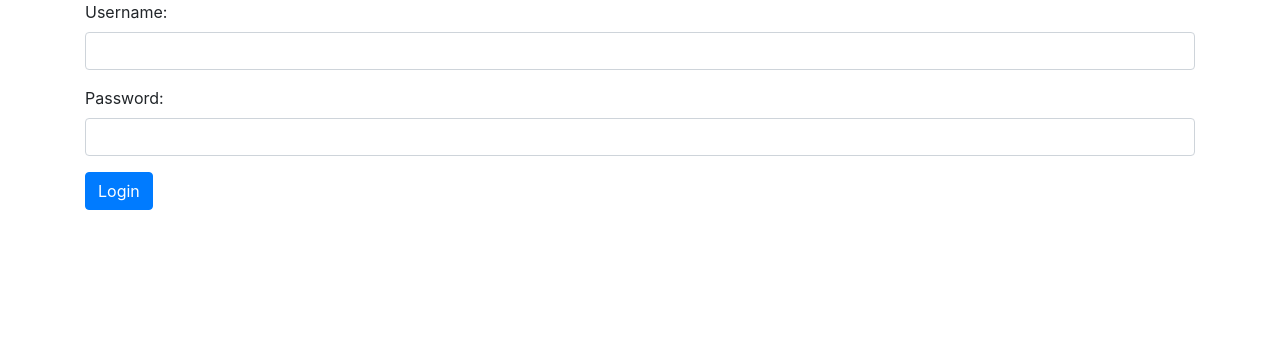
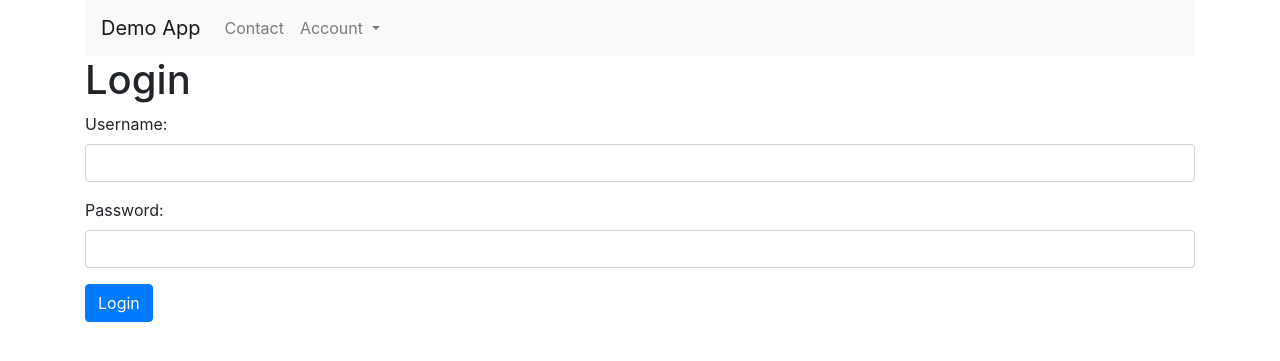
Before and after one commit to saliabodian/SymfonyTuto, a Symfony app: template templates/security/login.html.twig in a window 1280 px wide. Shown: the top 361 px of the page. Run offline with Twig, Linux system fonts and the light colour scheme; the template is opened without the code that fills it, so the values that code supplies are empty; some libraries are stand-ins or nearby versions.

Commit message:
cleaning

```diff
--- a/src/Controller/AuthorController.php
+++ b/src/Controller/AuthorController.php
@@ -5,6 +5,7 @@ namespace App\Controller;
 use App\Entity\Author;
 use App\Form\AuthorType;
 use App\Repository\AuthorRepository;
+use Sensio\Bundle\FrameworkExtraBundle\Configuration\Security;
 use Symfony\Bundle\FrameworkBundle\Controller\Controller;
 use Symfony\Component\HttpFoundation\Request;
 use Symfony\Component\HttpFoundation\Response;
@@ -12,6 +13,7 @@ use Symfony\Component\Routing\Annotation\Route;
 
 /**
  * @Route("/author")
+ * @Security("is_granted('ROLE_ADMIN')")
  */
 class AuthorController extends Controller
 {
--- a/src/Controller/SecurityController.php
+++ b/src/Controller/SecurityController.php
@@ -31,7 +31,7 @@ class SecurityController extends Controller
      */
     public function loginCheck()
     {
-        throw new \BadMethodCallException("The security component should handle this route.");
+        throw new \BadMethodCallException('The security component should handle this route.');
     }
 
     /**
@@ -39,6 +39,6 @@ class SecurityController extends Controller
      */
     public function logout()
     {
-        throw new \BadMethodCallException("The security component should handle this route.");
+        throw new \BadMethodCallException('The security component should handle this route.');
     }
 }
--- a/src/Form/AdminType.php
+++ b/src/Form/AdminType.php
@@ -14,7 +14,9 @@ class AdminType extends AbstractType
     {
         $builder
             ->add('username')
-            ->add('rawPassword', PasswordType::class)
+            ->add('rawPassword', PasswordType::class, [
+                'label' => 'password',
+            ])
         ;
     }
 
--- a/templates/base.html.twig
+++ b/templates/base.html.twig
@@ -9,6 +9,40 @@
     </head>
     <body>
         <div class="container">
+            <nav class="navbar navbar-expand-lg navbar-light bg-light">
+                <a class="navbar-brand" href="{{ url('homepage') }}">Demo App</a>
+                <div class="collapse navbar-collapse"  id="navbarSupportedContent">
+                    <ul class="navbar-nav mr-auto">
+                        {% if is_granted('ROLE_ADMIN') %}
+                            <li class="nav-item active">
+                                <a class="nav-link" href="{{ url('easyadmin') }}">Admin</a>
+                            </li>
+                            <li class="nav-item active">
+                                <a class="nav-link" href="{{ url('book_index') }}">Books</a>
+                            </li>
+                            <li class="nav-item">
+                                <a class="nav-link" href="{{ url('author_index') }}">Author</a>
+                            </li>
+                        {% endif %}
+                        <li class="nav-item">
+                            <a class="nav-link" href="{{ url('contact') }}">Contact</a>
+                        </li>
+                        <li class="nav-item dropdown">
+                            <a class="nav-link dropdown-toggle" href="#" id="navbarDropdownMenuLink" data-toggle="dropdown" aria-haspopup="true" aria-expanded="false">
+                                Account
+                            </a>
+                            <div class="dropdown-menu" aria-labelledby="navbarDropdownMenuLink">
+                                {% if app.user %}
+                                    <a class="dropdown-item" href="{{ url('logout') }}">Logout</a>
+                                {% else %}
+                                    <a class="dropdown-item" href="{{ url('login') }}">Login</a>
+                                    <a class="dropdown-item" href="{{ url('register') }}">Register</a>
+                                {% endif %}
+                            </div>
+                        </li>
+                    </ul>
+                </div>
+            </nav>
             {% for message in app.flashes('success') %}
                 <div class="alert alert-success" role="alert">
                     {{ message }}
--- a/templates/contact/index.html.twig
+++ b/templates/contact/index.html.twig
@@ -1,13 +1,14 @@
 {% extends 'base.html.twig' %}
 
-{% block title %}Hello{% endblock %}
+{% block title %}Contact us{% endblock %}
 
 {% block body %}
     <div class="row">
         <div class="col col-lg-6">
+            <h1>Contact us</h1>
             {{ form_start(form, { attr: { novalidate: true }}) }}
                 {{ form_widget(form) }}
-                <button class="btn">{{ button_label|default('Save') }}</button>
+                <button class="btn">Send</button>
             {{ form_end(form) }}
         </div>
     </div>
--- a/templates/macros/form.html.twig
+++ /dev/null
@@ -1,6 +0,0 @@
-{% macro widget(name, label, type="text", value="") %}
-    <div>
-        <label>{{ label }}</label>
-        <input type="{{ type }}" name="{{ name }}" value="{{ value }}">
-    </div>
-{% endmacro %}
--- a/templates/register/index.html.twig
+++ b/templates/register/index.html.twig
@@ -3,14 +3,13 @@
 {% block title %}Wanna register?{% endblock %}
 
 {% block body %}
-<div class="container">
     <div class="row">
         <div class="col-sm">
+            <h1>Register</h1>
             {{ form_start(form) }}
                 {{ form_widget(form) }}
                 <button class="btn">Register</button>
             {{ form_end(form) }}
         </div>
     </div>
-</div>
 {% endblock %}
--- a/templates/security/login.html.twig
+++ b/templates/security/login.html.twig
@@ -3,6 +3,7 @@
 {% block title %}Login{% endblock %}
 
 {% block body %}
+    <h1>Login</h1>
     {% if error %}
         <div class="alert alert-danger" role="alert">
             {{ error.messageKey|trans(error.messageData, 'security') }}
```
Also changed, not shown: src/Migrations/Version20180614094926.php (+5 -3 lines), src/Migrations/Version20180614105236.php (+5 -3 lines), src/Migrations/Version20180614134622.php (+7 -5 lines), templates/embed/article.html.twig (deleted, +0 -12 lines).
